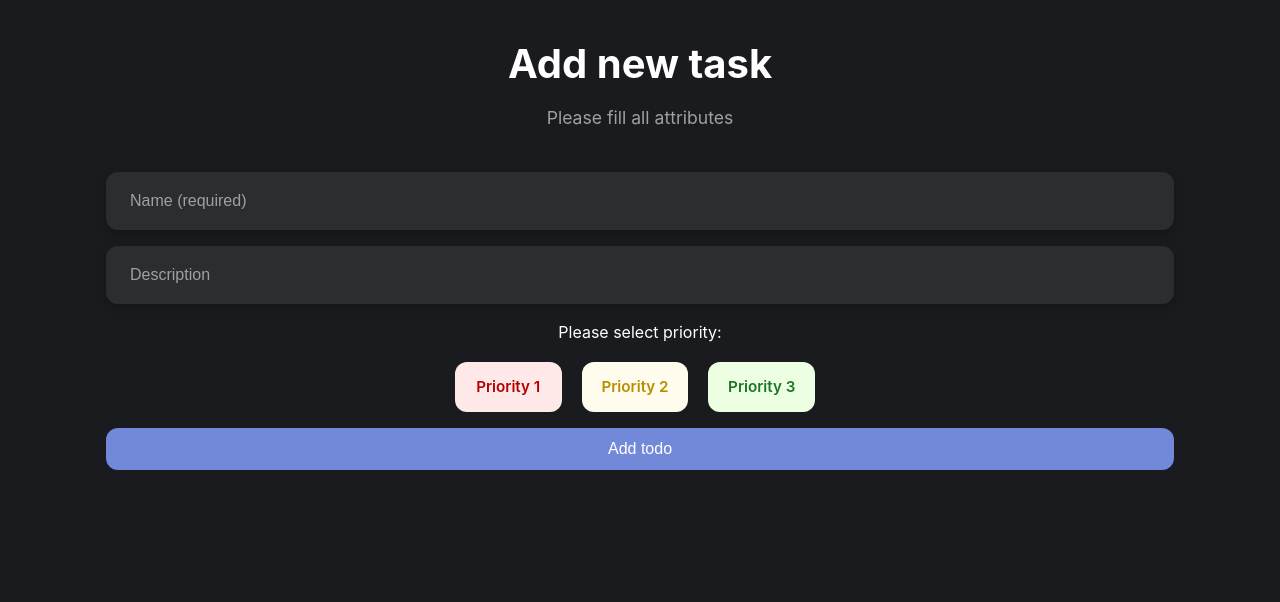
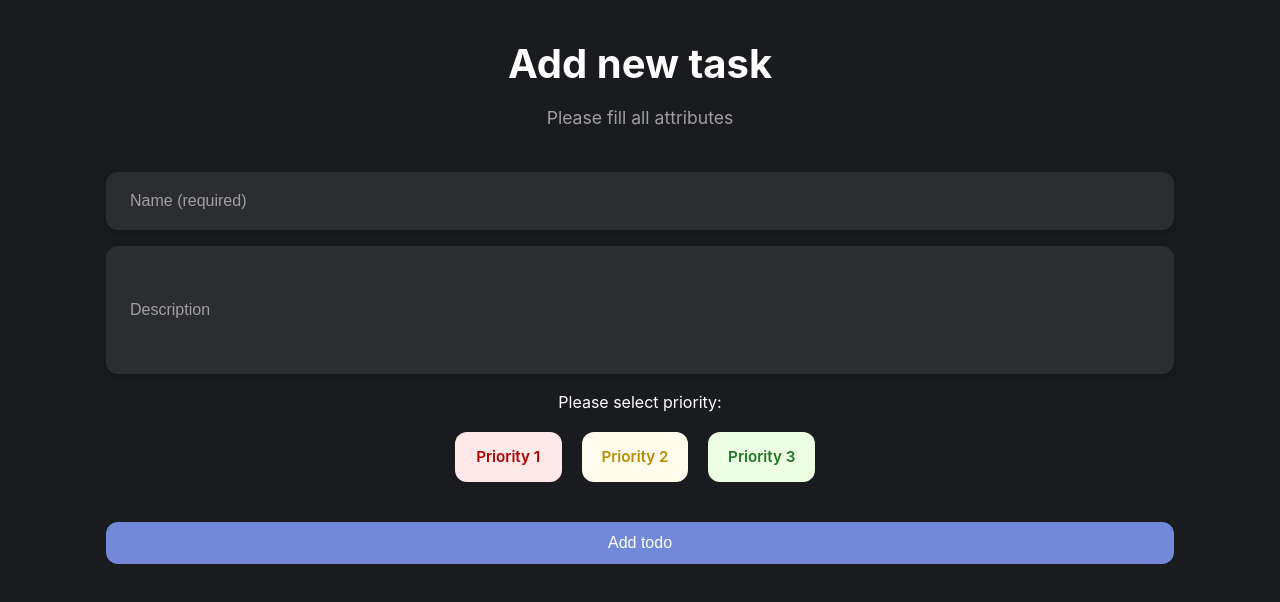
Before and after one commit to tomasj03/vse-react-course-todo, a React (Vite) app: page /newTodo in a window 1280 px wide. Shown: the top 602 px of the page. Built offline with nearby package versions, Linux system fonts and the light colour scheme.

Commit message:
redirect todoName to addtodopage if set already

```diff
--- a/src/components/todos/todo-form.tsx
+++ b/src/components/todos/todo-form.tsx
@@ -48,7 +48,7 @@ export const TodoForm = () => {
       <button onClick={handleSubmit} type="submit" className="btn-primary">
         Quick add
       </button>
-      <Link to="/newTodo" className="btn-primary description">
+      <Link to="/newTodo" className="btn-primary description" state={{ name: todoName }}>
         Add with description
       </Link>
     </div>
--- a/src/index.css
+++ b/src/index.css
@@ -508,7 +508,7 @@ background: var(--danger) !important;
   display: flex;
   justify-content: center;
   gap: 10px;
-  margin-bottom: 1.3em;
+  margin-bottom: 2.5em !important;
 }
 
 .priority-label {
@@ -537,3 +537,7 @@ background: var(--danger) !important;
   display: flex;
   justify-content: center;
 }
+
+.description-add{
+  height: 8rem;
+}
--- a/src/pages/todo-add.page.tsx
+++ b/src/pages/todo-add.page.tsx
@@ -1,10 +1,12 @@
 import { useState } from "react"
 import { Header } from "../components/header"
-import { useNavigate } from "react-router"
+import { useLocation, useNavigate } from "react-router"
 import { useTodoCreate } from "../hooks/useTodoCreate"
 
 const TodoAddPage = () => {
-  const [name, setName] = useState("")
+  const location = useLocation();
+  const prefillName = location.state?.name || "";
+  const [name, setName] = useState(prefillName);
   const [description, setDescription] = useState("")
   const [priority, setPriority] = useState<number>(0) // default prio
   const [error, setError] = useState<string | null>(null)
@@ -55,7 +57,7 @@ const TodoAddPage = () => {
             autoFocus
           />
         </div>
-        <div className="input-group">
+        <div className="input-group description-add">
           <input
             placeholder="Description"
             className="input"
```
